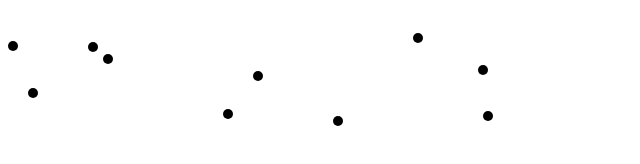
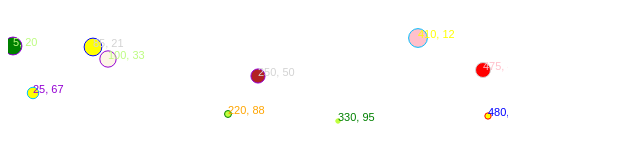
Before and after one commit to jzoller/d3_tut, a plain HTML site: page index.html in a window 1280 px wide. Shown: the whole page, without its empty margins (0-640 px from the left). Drawn offline with Linux system fonts and the light colour scheme.

Commit message:
added colors and labels to scatterplot

```diff
--- a/index.html
+++ b/index.html
@@ -15,7 +15,6 @@
                 "yellow",
                 "blue",
                 "pink",
-                d3.rgb("#ffffff"),
                 d3.rgb(189, 252, 128), //mint
                 d3.rgb("#FDF5E6"), //old lace
                 d3.rgb("#B22222"), //firebrick
@@ -59,7 +58,28 @@
                 .attr("cy", function(d) {
                     return d[1];
                 })
-                .attr("r", 5);
+                .attr("r", function(d) {
+                    return Math.sqrt(h - d[1]);
+                })
+                .attr("stroke", randomColor)
+                .attr("fill", randomColor)
+                .attr("stroke-width", 1);
+            svg.selectAll("text")
+                .data(dataset)
+                .enter()
+                .append("text")
+                .text(function(d) {
+                    return d[0] + ", " + d[1];
+                })
+                .attr("x", function(d) {
+                    return d[0];
+                })
+                .attr("y", function(d) {
+                    return d[1];
+                })
+                .attr("font-family", "sans-serif")
+                .attr("font-size", "11px")
+                .attr("fill", randomColor);
         </script>
     </body>
 </html>
```
